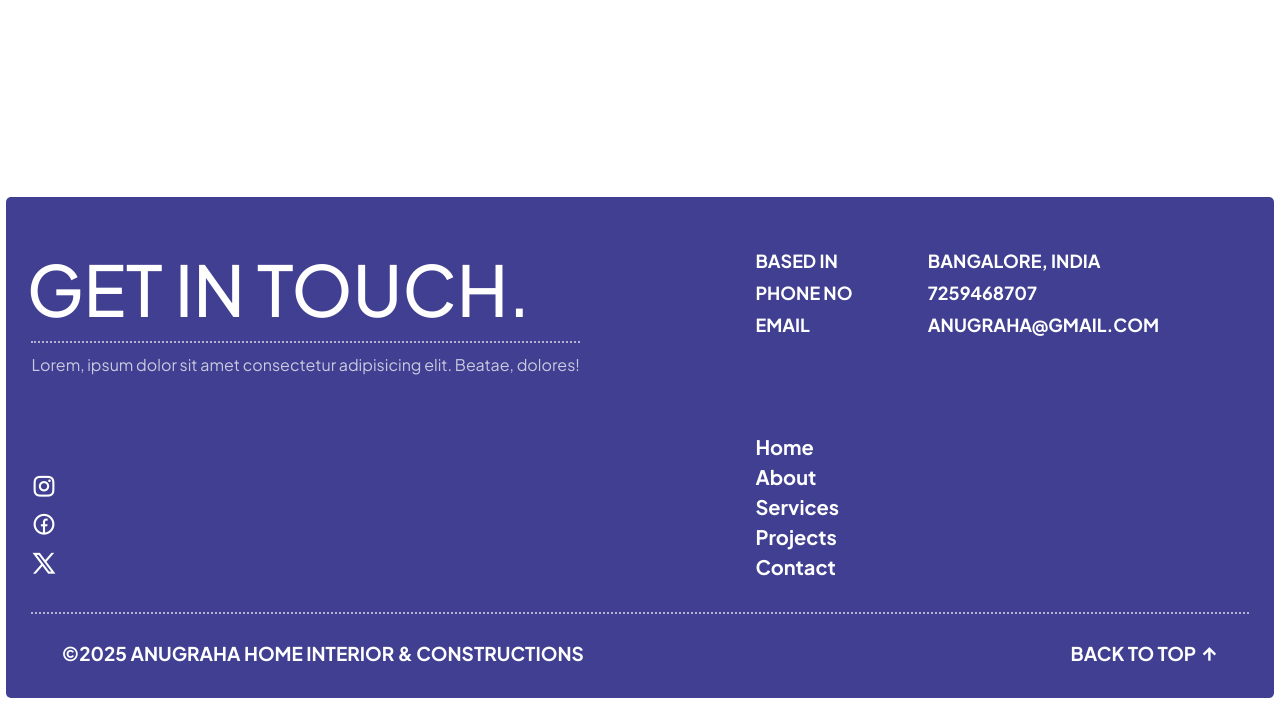
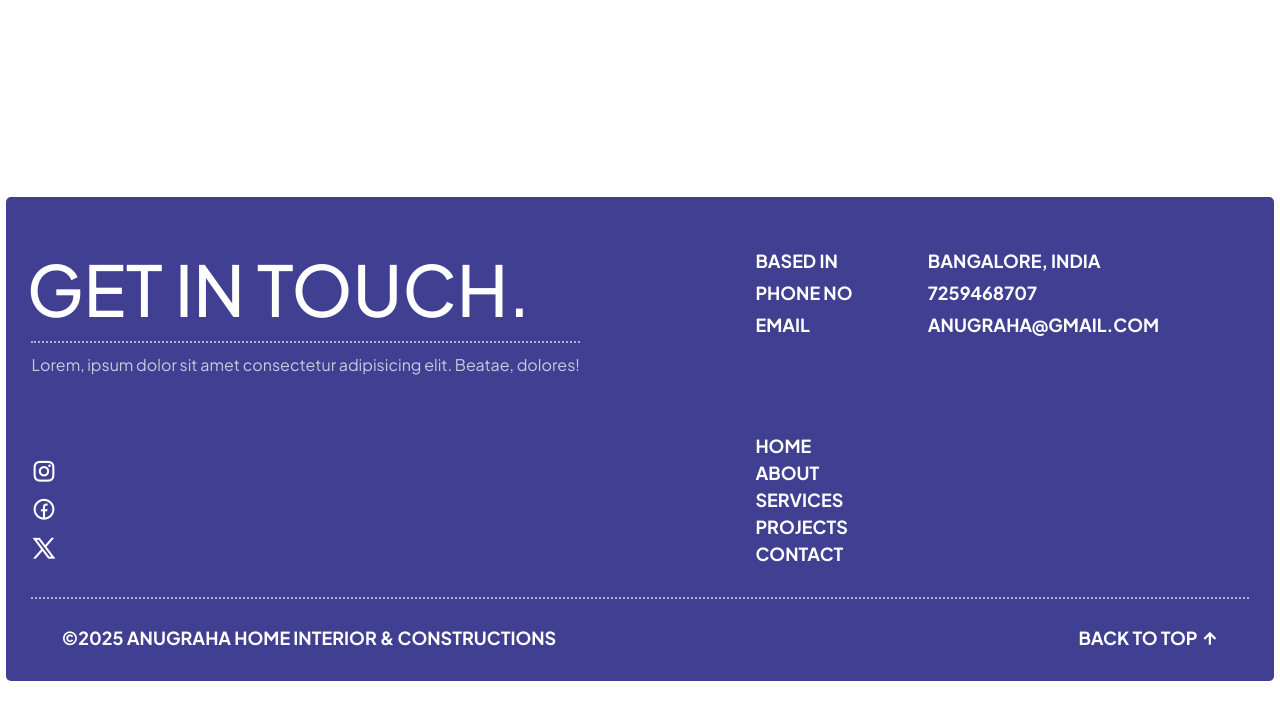
Before and after one commit to Mkishore219/Anugraha, a plain HTML site: page index.html in a window 1280 px wide. Shown: the part 7028-7741 px from the top of the page. Drawn offline with nearby package versions, Linux system fonts and the light colour scheme; a script that the page names is missing.

Commit message:
Add files via upload

```diff
--- a/css/style.css
+++ b/css/style.css
@@ -739,13 +739,13 @@ footer nav {
 
 footer nav ul li {
     list-style-type: none;
-    font-size: 20px;
+    font-size: 18px;
 }
 
 footer nav ul li a {
     color: white;
     text-decoration: none;
-    text-transform: capitalize;
+    text-transform: uppercase;
     font-weight: bold;
 }
 
@@ -762,7 +762,7 @@ footer .copyrights-body {
 footer .copyrights-body .copy-rights p {
     color: white;
     font-weight: bold;
-    font-size: 19px;
+    font-size: 18px;
     text-transform: uppercase;
 }
 
@@ -770,7 +770,7 @@ footer .copyrights-body a {
     color: white;
     text-decoration: none;
     font-weight: bold;
-    font-size: 19px;
+    font-size: 18px;
 }
 
 
```
